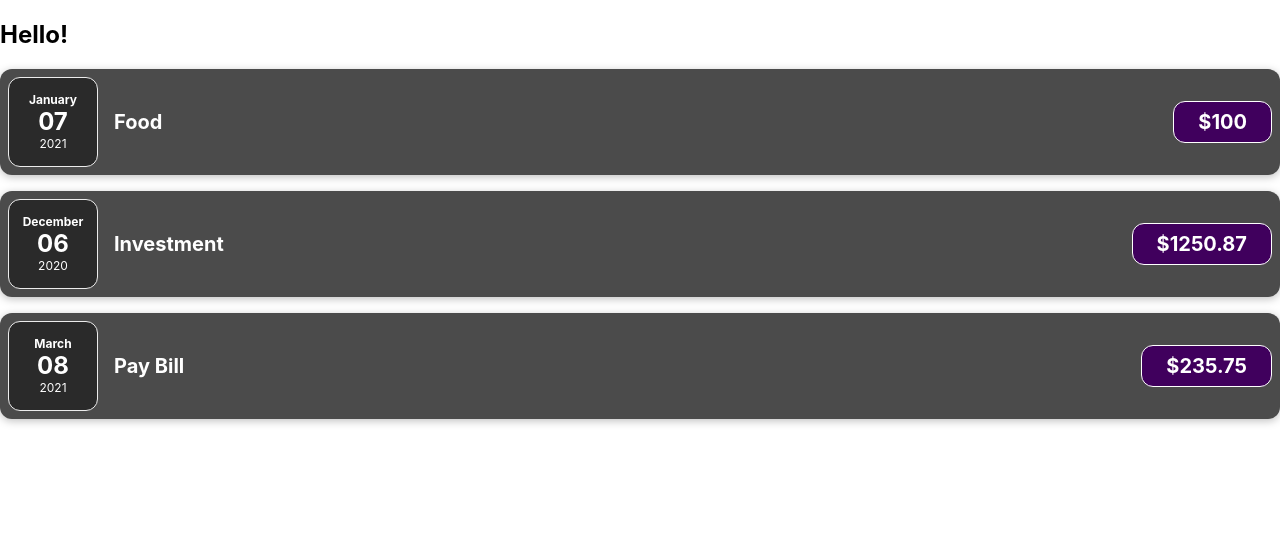
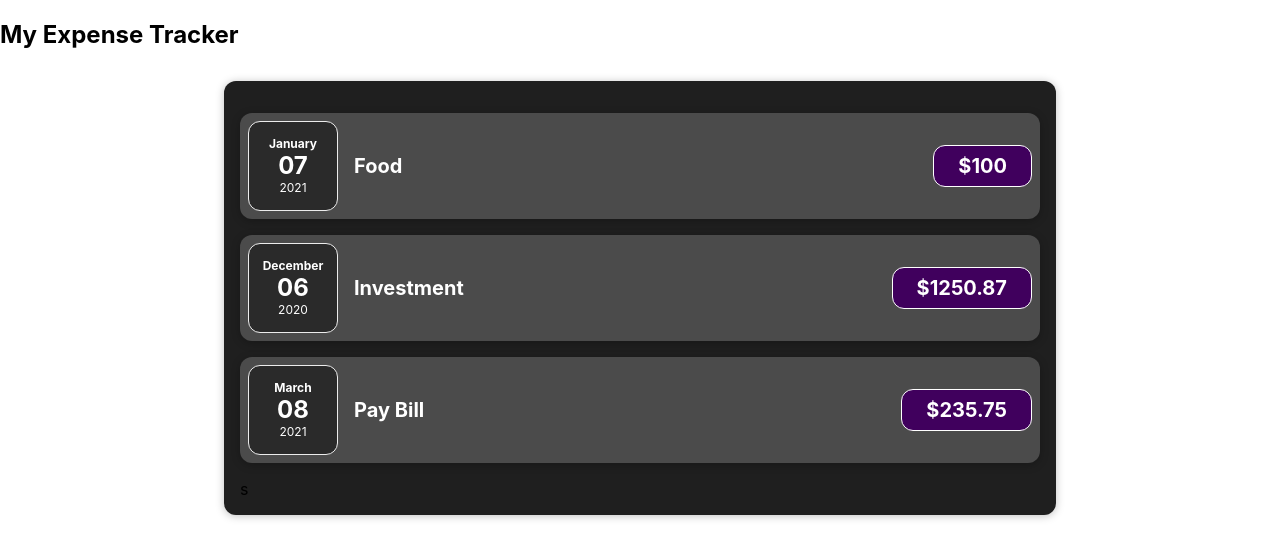
Before and after one commit to eddypastika/ReactJS-Expense-Tracker-App, a React (Create React App) app: page / in a window 1280 px wide. Shown: the top 558 px of the page. Built offline with nearby package versions, Linux system fonts and the light colour scheme.

Commit message:
add expenses component

```diff
--- a/src/App.js
+++ b/src/App.js
@@ -1,4 +1,4 @@
-import ExpenseItem from "./components/ExpenseItem";
+import Expenses from "./components/Expenses";
 
 function App() {
     const expenses = [
@@ -8,10 +8,8 @@
     ];
     return (
         <div>
-            <h2>Hello!</h2>
-            <ExpenseItem title={expenses[0].title} amount={expenses[0].amount} date={expenses[0].date}/>
-            <ExpenseItem title={expenses[1].title} amount={expenses[1].amount} date={expenses[1].date}/>
-            <ExpenseItem title={expenses[2].title} amount={expenses[2].amount} date={expenses[2].date}/>
+            <h2>My Expense Tracker</h2>
+            <Expenses items={expenses}/>
         </div>
     );
 }
--- /dev/null
+++ b/src/components/Expenses.css
@@ -0,0 +1,9 @@
+.expenses {
+    padding: 1rem;
+    background-color: rgb(31, 31, 31);
+    margin: 2rem auto;
+    width: 50rem;
+    max-width: 95%;
+    border-radius: 12px;
+    box-shadow: 0 1px 8px rgba(0, 0, 0, 0.25);
+}
--- /dev/null
+++ b/src/components/Expenses.js
@@ -0,0 +1,14 @@
+import ExpenseItem from "./ExpenseItem";
+import './Expenses.css';
+
+function Expenses(props) {
+    return (
+        <div className="expenses">
+            {props.items.map(item =>
+                <ExpenseItem title={item.title} amount={item.amount} date={item.date}/>
+            )}s
+        </div>
+    )
+}
+
+export default Expenses;
```
